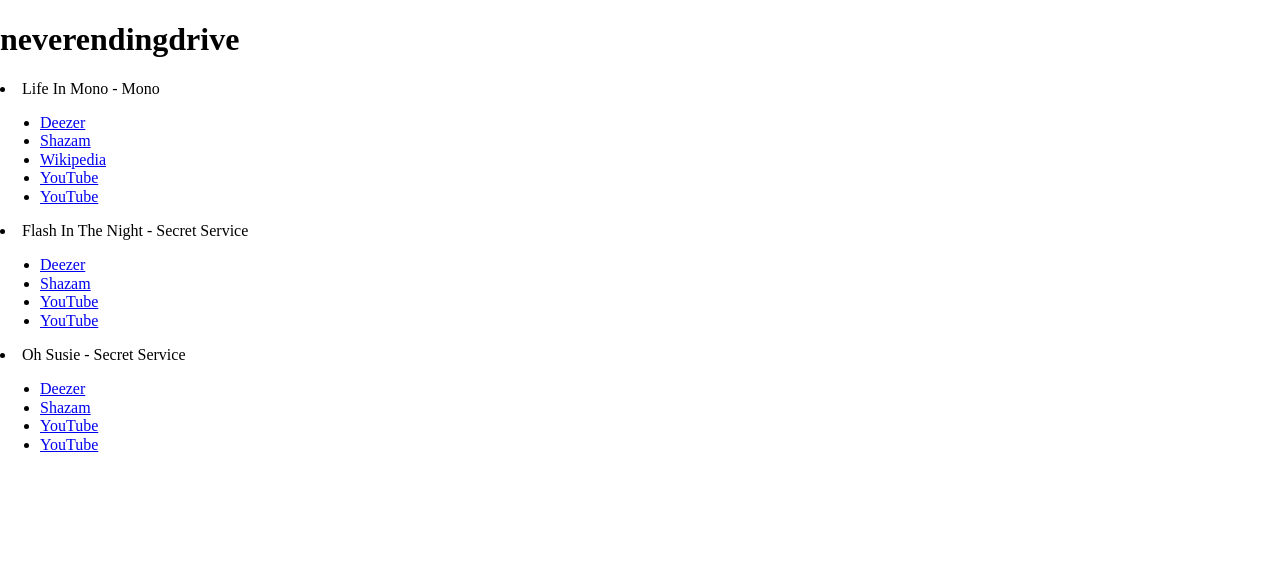
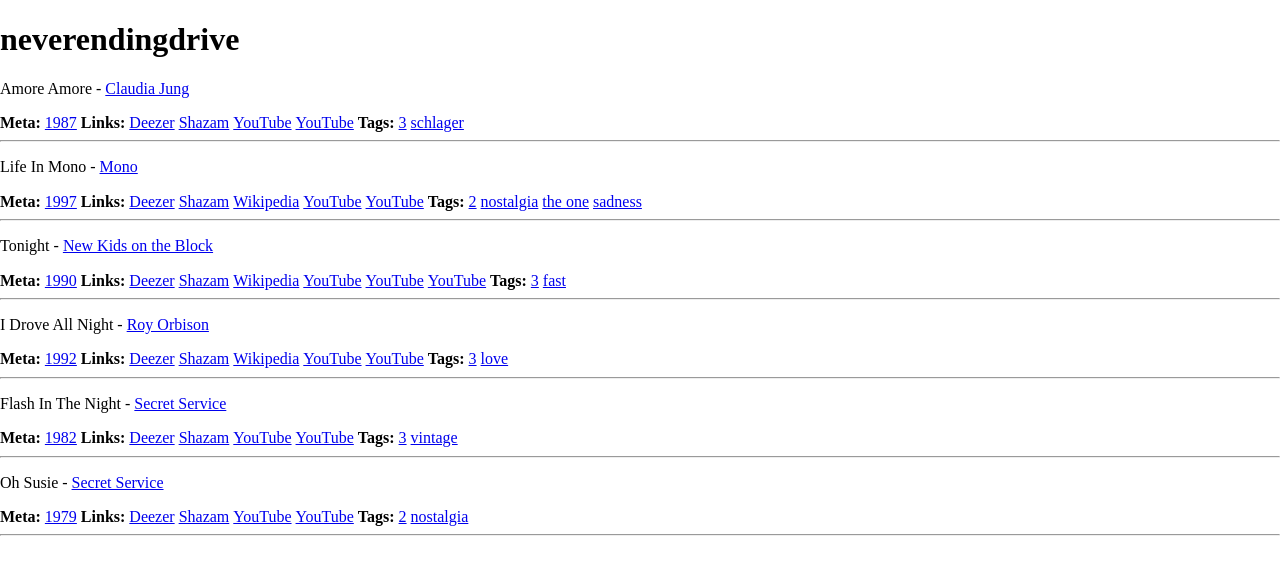
Before and after one commit to neverendingdrive/neverendingdrive.github.io, a Jekyll site: the page built from index.html, in a window 1280 px wide. Shown: the top 575 px of the page. Built offline with Jekyll 4.4.1, drawn with Linux system fonts in a browser that asks for light colours.

Commit message:
Incremental improvements to the song list; add more songs

```diff
--- /dev/null
+++ b/_data/songs/artists/claudia-jung.yml
@@ -0,0 +1,10 @@
+artist: Claudia Jung
+wikipedia: https://en.wikipedia.org/wiki/Claudia_Jung
+songs:
+  - title: Amore Amore
+    lang: de
+    year: 1987
+    deezer: 16712932
+    shazam: 20085775
+    youtube: [Cv6WHF9DPhk, _Hb5pV4FXLM]
+    tags: [3, schlager]
--- /dev/null
+++ b/_data/songs/artists/new-kids-on-the-block.yml
@@ -0,0 +1,10 @@
+artist: New Kids on the Block
+wikipedia: https://en.wikipedia.org/wiki/New_Kids_on_the_Block
+songs:
+  - title: Tonight
+    year: 1990
+    deezer: 1065851
+    shazam: 45736023
+    wikipedia: https://en.wikipedia.org/wiki/Tonight_(New_Kids_on_the_Block_song)
+    youtube: [JTo3N73hpPg, 9Wz4Ltg1gxo, _8N_089Br1Y]
+    tags: [3, fast]
--- /dev/null
+++ b/_data/songs/artists/roy-orbison.yml
@@ -0,0 +1,10 @@
+artist: Roy Orbison
+wikipedia: https://en.wikipedia.org/wiki/Roy_Orbison
+songs:
+  - title: I Drove All Night
+    year: 1992
+    deezer: 134945648
+    shazam: 281511
+    wikipedia: https://en.wikipedia.org/wiki/I_Drove_All_Night
+    youtube: [m5N9IHqqGcA, i8ZVFngqvzA]
+    tags: [3, love]
--- a/_data/songs/artists/secret-service.yml
+++ b/_data/songs/artists/secret-service.yml
@@ -7,6 +7,8 @@
     deezer: 1170312
     shazam: 20087457
     youtube: [kEmpagABHmg, ldoHhZutfB4]
+    tags: [3, vintage]
+
 
   - title: Oh Susie
     year: 1979
@@ -14,3 +16,4 @@
     deezer: 4189690
     shazam: 20060153
     youtube: [iK4m-S-E6fE, Nd2AEr4Zf3k]
+    tags: [2, nostalgia]
--- a/_layouts/default.html
+++ b/_layouts/default.html
@@ -1,5 +1,5 @@
 <!doctype html>
-<html lang="ro">
+<html lang="en">
 
 <head>
     <meta charset="utf-8">
--- a/css/main.css
+++ b/css/main.css
@@ -0,0 +1,13 @@
+.ned-list {
+    list-style-type: none;
+    padding: 0;
+    margin: 0;
+}
+
+.ned-list--inline {
+    display: inline-block;
+}
+
+.ned-list--inline li {
+    display: inline-block;
+}
--- a/index.html
+++ b/index.html
@@ -2,15 +2,24 @@
 layout: default
 ---
 
+<ul class="ned-list">
 {% for category in site.data.songs %}
     {% for artist in category[1] %}
         {% assign curartist = artist[1] %}
 
         {% for song in curartist.songs %}
             <li>
-                {{ song.title }} - {{ curartist.artist }}
+                <p>{{ song.title }} - <a href="#artist={{ artist[0] }}">{{ curartist.artist }}</a></p>
 
-                <ul>
+                <!-- Meta -->
+                <b>Meta:</b>
+                <ul class="ned-list ned-list--inline">
+                    <li><a href="#/year/{{ song.year }}/">{{ song.year }}</a></li>
+                </ul>
+
+                <!-- External links -->
+                <b>Links:</b>
+                <ul class="ned-list ned-list--inline">
                     <li><a href="http://www.deezer.com/track/{{ song.deezer }}" target="_blank">Deezer</a></li>
                     <li><a href="https://www.shazam.com/track/{{ song.shazam }}" target="_blank">Shazam</a></li>
                     {% if song.wikipedia %}
@@ -20,8 +29,19 @@
                     <li><a href="https://www.youtube.com/watch?v={{ youtube }}" target="_blank">YouTube</a></li>
                     {% endfor %}
                 </ul>
+
+                <!-- Tags -->
+                <b>Tags:</b>
+                <ul class="ned-list ned-list--inline">
+                    {% for tag in song.tags %}
+                    <li><a href="#{{ tag }}">{{ tag }}</a></li>
+                    {% endfor %}
+                </ul>
+
+                <hr>
             </li>
         {% endfor %}
 
     {% endfor %}
 {% endfor %}
+</ul>
```
